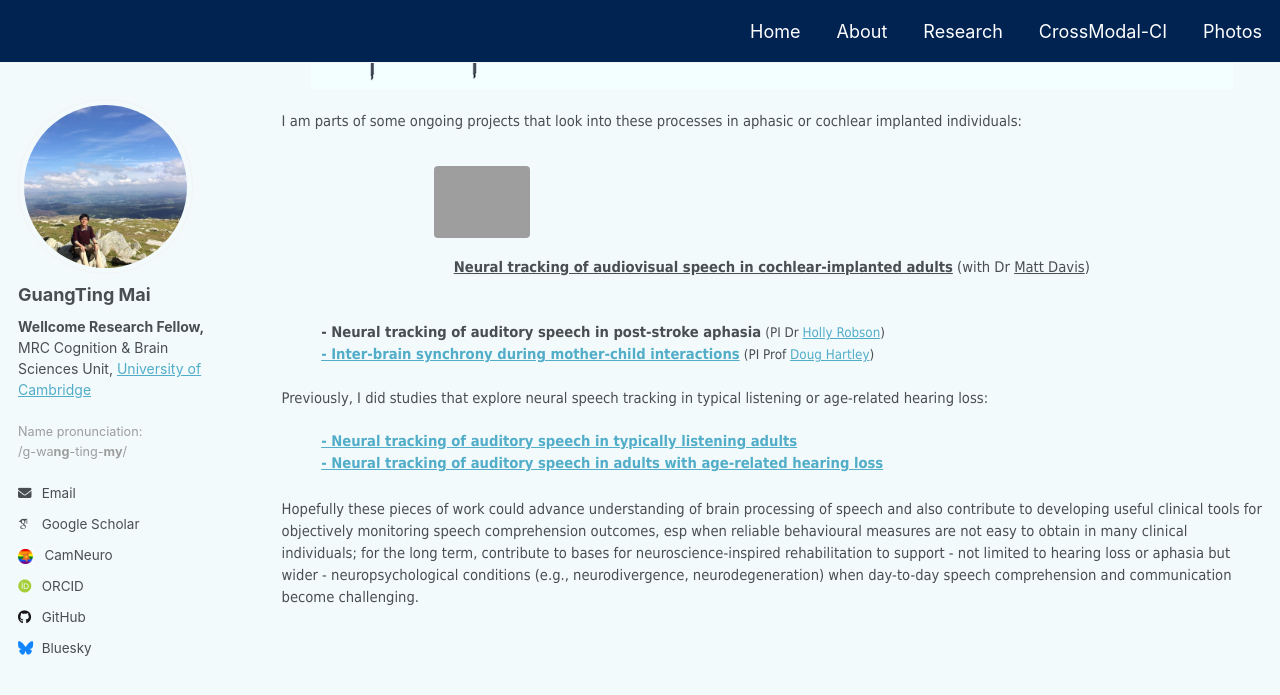
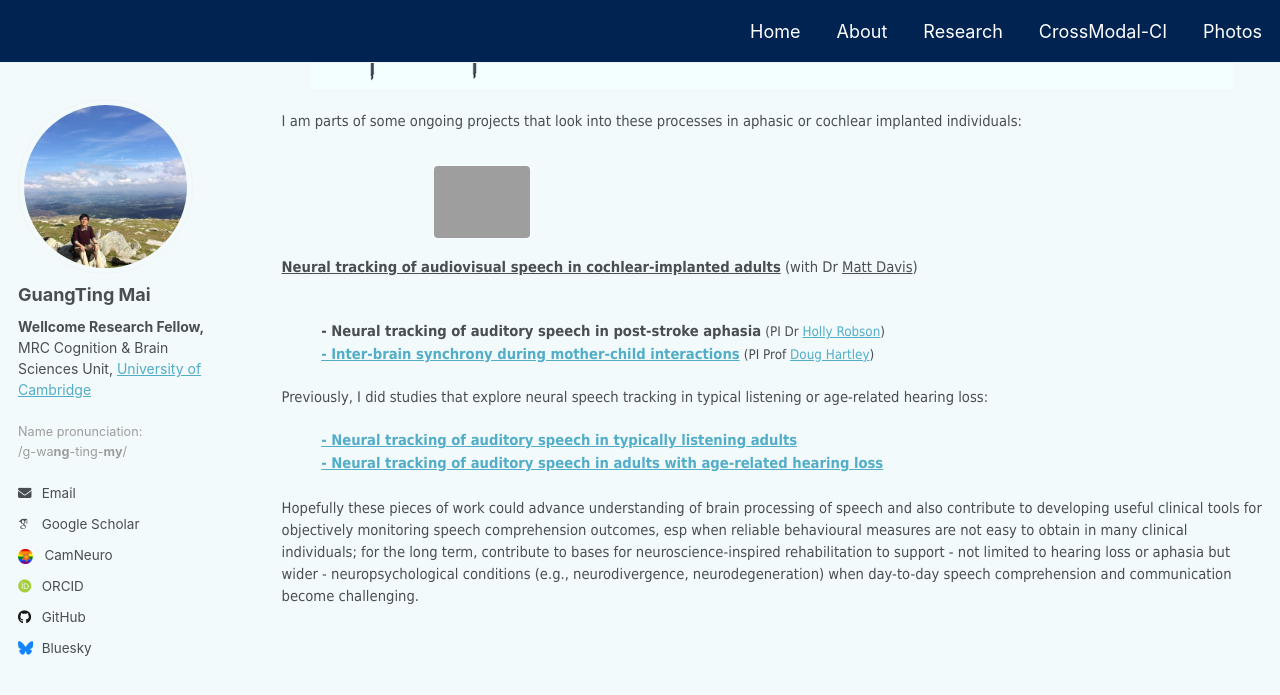
Before and after one commit to guangtingmai/guangtingmai.github.io, a Jekyll site: the page built from _pages/research-content.html, in a window 1280 px wide and 900 px high, scrolled down 452 px. Shown: the top 695 px of the window. Built offline with Jekyll 4.4.1, drawn with Linux system fonts in a browser that asks for light colours; some web fonts are replaced.

Commit message:
Update research-content.html

```diff
--- a/_pages/research-content.html
+++ b/_pages/research-content.html
@@ -18,7 +18,7 @@
 </p>
 <p><span style="font-size: 11pt;font-family: Tahoma;line-height: 1.2;display: block;margin-bottom: 0.05vh">I am parts of some ongoing projects that look into these processes in aphasic or cochlear implanted individuals:</span></p>
 <a href="https://guangtingmai.github.io/crossmodal-ci/"><figure style="text-align:center;"><img src="https://guangtingmai.github.io/images/cross-modal-ci-icons.png" style="width: 24%; height: auto;">
-  <figcaption style="font-size: 11pt;font-family:Tahoma;display:block;max-width:100%;width:100%;"><strong>Neural tracking of audiovisual speech in cochlear-implanted adults</strong></a> (with Dr <a href="https://www.mrc-cbu.cam.ac.uk/people/matt.davis/">Matt Davis</a>)</figcaption></figure>
+  <figcaption><div style="font-size:11pt;font-family:Tahoma;width:100%;box-sizing:border-box;"><strong>Neural tracking of audiovisual speech in cochlear-implanted adults</strong></a> (with Dr <a href="https://www.mrc-cbu.cam.ac.uk/people/matt.davis/">Matt Davis</a>)</div></figcaption></figure>
 <p>
   <span style="font-size: 11pt;font-family: Tahoma;line-height: 1.5;display: block;margin-bottom: 0.05vh">&emsp;&emsp;&emsp;<strong>- Neural tracking of auditory speech in post-stroke aphasia</strong> <span style="font-size:10pt;">(PI Dr <a href="https://profiles.ucl.ac.uk/82001-holly-robson">Holly Robson</a>)</span></span>
   <span style="font-size: 11pt;font-family: Tahoma;line-height: 1.5;display: block;margin-bottom: 0.05vh">&emsp;&emsp;&emsp;<a href="https://guangtingmai.github.io/interbrain-sync/"><strong>- Inter-brain synchrony during mother-child interactions</strong></a> <span style="font-size:10pt;">(PI Prof <a href="https://www.nottingham.ac.uk/Medicine/people/douglas.hartley">Doug Hartley</a>)</span></span>
```
